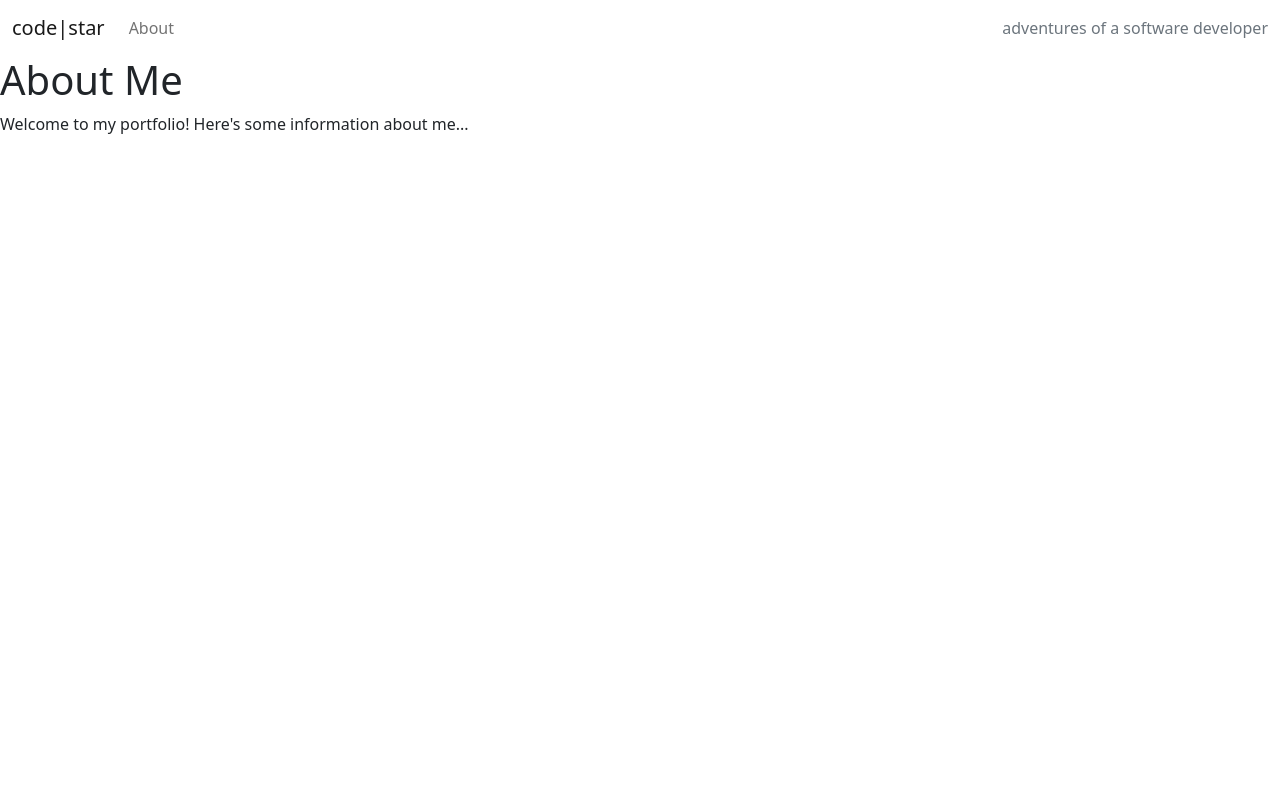
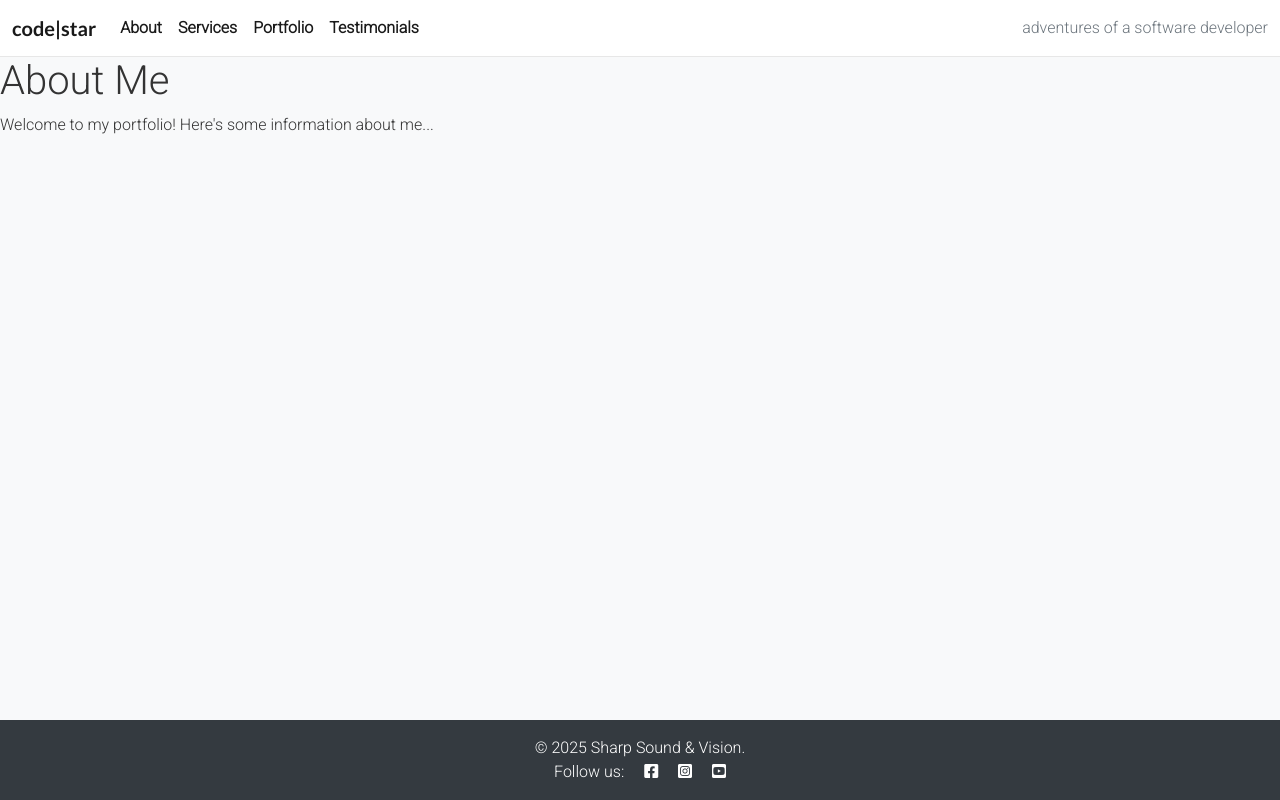
Before and after one commit to phoebeW17/sharp_sound_vision, a Django app: page / in a window 1280 px wide. Run offline with Django 4.2, Linux system fonts and the light colour scheme.

Commit message:
Add css styling to static

```diff
--- a/sharpsound_vision/settings.py
+++ b/sharpsound_vision/settings.py
@@ -130,6 +130,9 @@ USE_TZ = True
 # https://docs.djangoproject.com/en/4.2/howto/static-files/
 
 STATIC_URL = 'static/'
+STATICFILES_DIRS = [os.path.join(BASE_DIR, 'static')]
+STATIC_ROOT = os.path.join(BASE_DIR, 'staticfiles')
+
 
 # Default primary key field type
 # https://docs.djangoproject.com/en/4.2/ref/settings/#default-auto-field
--- /dev/null
+++ b/static/css/styles.css
@@ -0,0 +1,35 @@
+body {
+    font-family: 'Roboto', sans-serif;
+    background-color: #f8f9fa;
+    color: #333;
+}
+
+.navbar {
+    background-color: #ffffff;
+    border-bottom: 1px solid #e7e7e7;
+}
+
+.navbar-brand {
+    font-family: 'Lato', sans-serif;
+    font-weight: 700;
+    color: #333;
+}
+
+.navbar-nav .nav-link {
+    color: #555;
+}
+
+.navbar-nav .nav-link.active {
+    font-weight: bold;
+    color: #000;
+}
+
+footer {
+    background-color: #343a40;
+    color: #fff;
+    padding: 1rem 0;
+}
+
+footer p {
+    margin: 0;
+}
--- a/templates/base.html
+++ b/templates/base.html
@@ -1,4 +1,5 @@
-{% url 'home' as home_url %}
+{% load static %}
+{% url 'about' as home_url %}
 <!--Code below provided by CI LMS-->
 <!DOCTYPE html>
 <html class="h-100" lang="en">
@@ -19,6 +20,9 @@
     <link href="https://cdn.jsdelivr.net/npm/bootstrap@5.0.1/dist/css/bootstrap.min.css" rel="stylesheet"
         integrity="sha384-+0n0xVW2eSR5OomGNYDnhzAbDsOXxcvSN1TPprVMTNDbiYZCxYbOOl7+AMvyTG2x" crossorigin="anonymous">
 
+    <!-- Custom CSS -->
+    <link rel="stylesheet" href="{% static 'css/styles.css' %}">
+
 </head>
 
 <body class="d-flex flex-column h-100 main-bg">
@@ -26,7 +30,7 @@
     <!-- Navigation -->
     <nav class="navbar navbar-expand-lg navbar-light bg-white">
         <div class="container-fluid">
-            <a class="navbar-brand" href="{% url 'portfolio' %}"><span class="brand">c<span class="red-o">o</span>de<span
+            <a class="navbar-brand" href="{% url 'about' %}"><span class="brand">c<span class="red-o">o</span>de<span
                         class="thin">|star</span></span></a>
             <button class="navbar-toggler" type="button" data-bs-toggle="collapse" data-bs-target="#navbarText"
                 aria-controls="navbarText" aria-expanded="false" aria-label="Toggle navigation">
@@ -38,7 +42,18 @@
                         <a class="nav-link {% if request.path == home_url %}active{% endif %}" aria-current="page"
                             href="#">About</a>
                     </li>
-
+                    <li class="nav-item">
+                        <a class="nav-link {% if request.path == home_url %}active{% endif %}" aria-current="page"
+                            href="{% url 'services' %}">Services</a>
+                    </li>
+                    <li class="nav-item">
+                        <a class="nav-link {% if request.path == home_url %}active{% endif %}" aria-current="page"
+                            href="{% url 'portfolio' %}">Portfolio</a>
+                    </li>
+                    <li class="nav-item">
+                        <a class="nav-link {% if request.path == home_url %}active{% endif %}" aria-current="page"
+                            href="{% url 'testimonial' %}">Testimonials</a>
+                    </li>
                 </ul>
                 <span class="navbar-text text-muted">
                     adventures of a software developer
```
